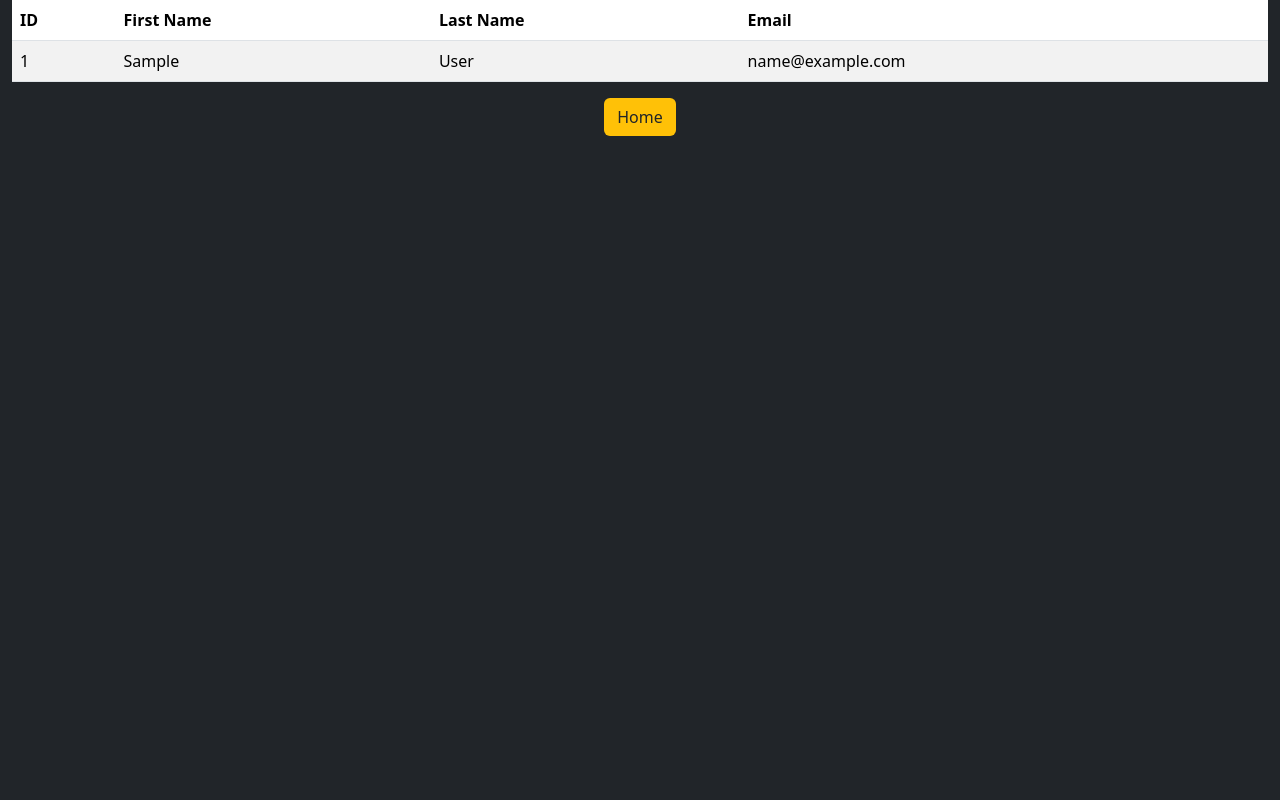
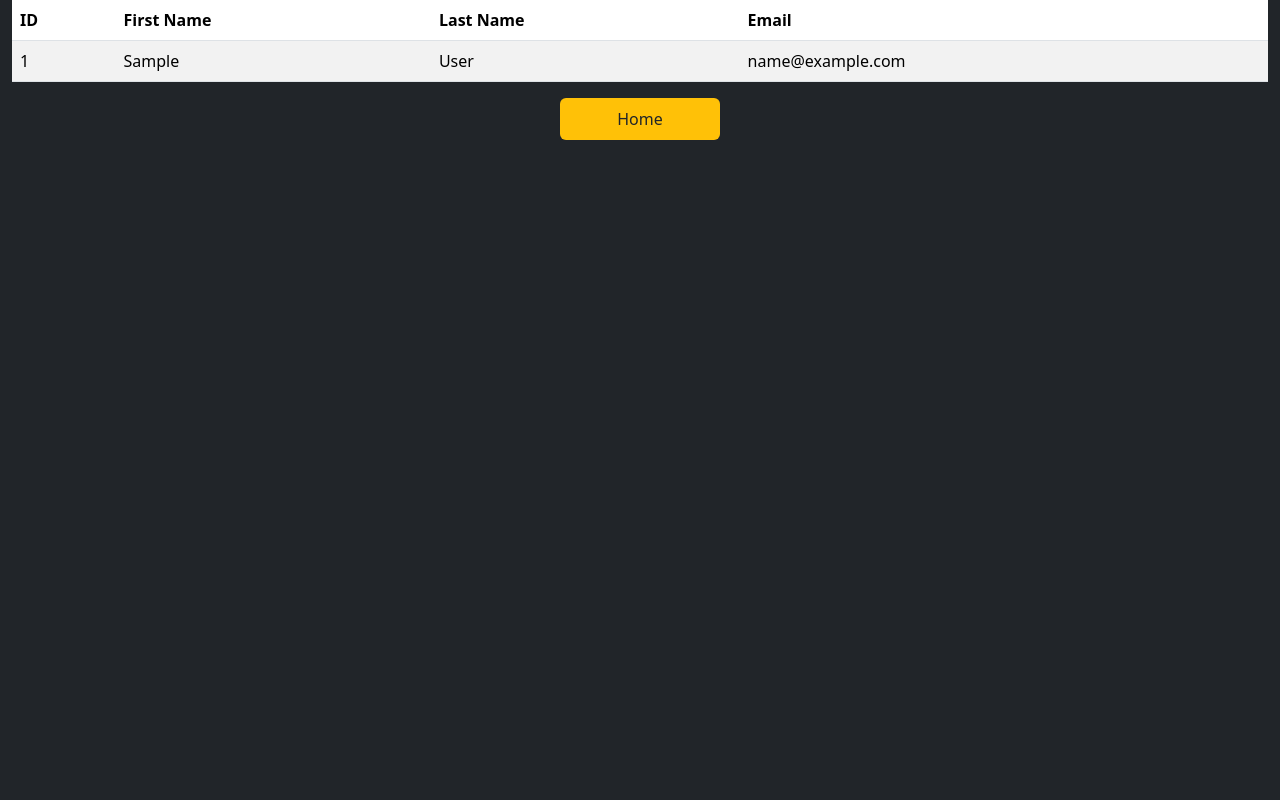
Before and after one commit to Turner-Christian/users_cr, a Flask app: template templates/show.html in a window 1280 px wide. Run offline with Flask 3, Linux system fonts and the light colour scheme; the template is opened without the code that fills it: most values are stand-ins (such as "Sample title", 1, 10 or a date in 2020).

Commit message:
Changed button width

```diff
--- a/templates/show.html
+++ b/templates/show.html
@@ -28,7 +28,7 @@
                 {% endfor %}
             </tbody>
         </table>
-        <a class="btn bg-warning" href="/">Home</a>
+        <a class="btn bg-warning p-2" style="width: 10rem;" href="/">Home</a>
     </div>
 </body>
 </html>
```
